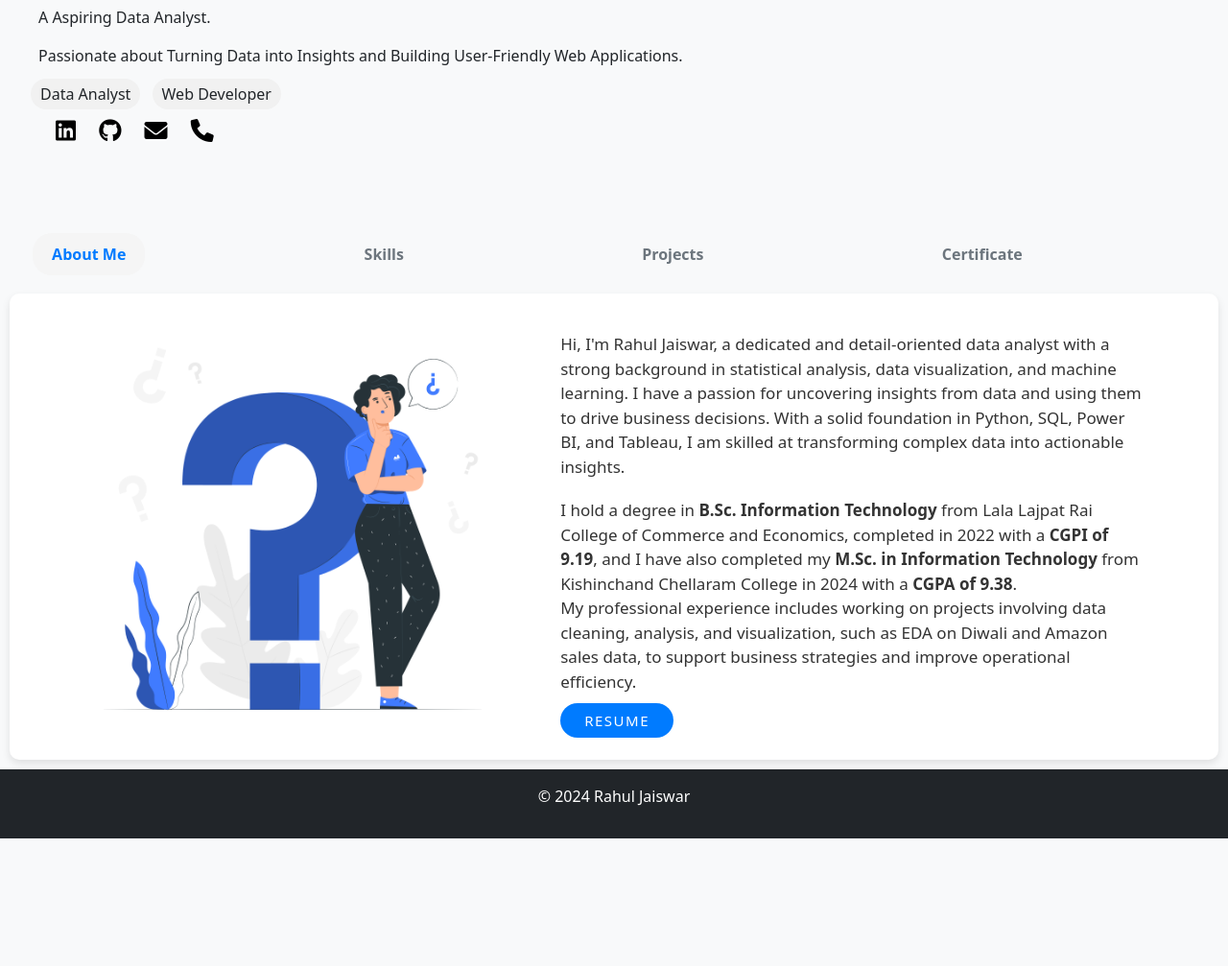
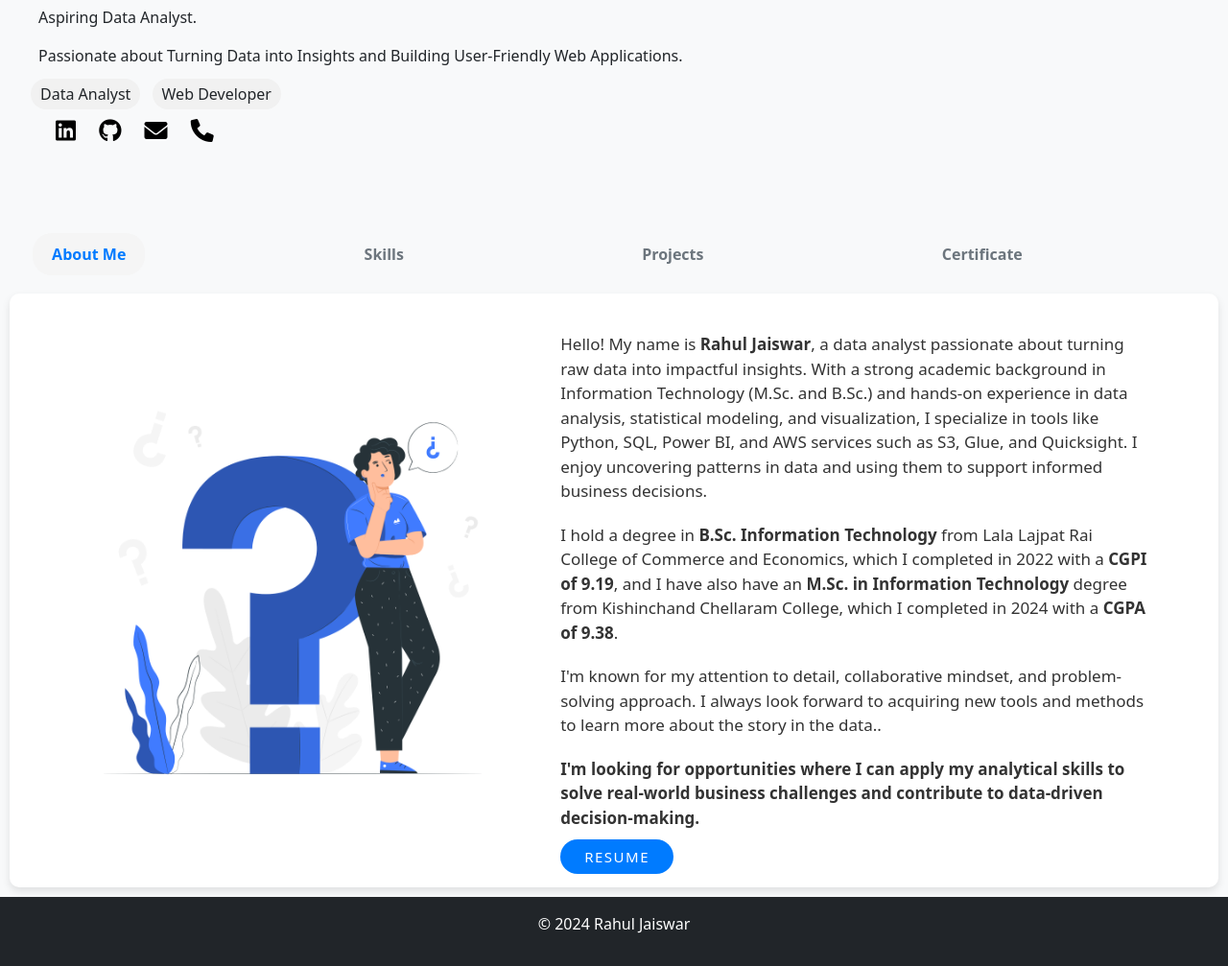
Before and after one commit to rahuljaiswar/portfolio, a Flask app: page / in a window 1280 px wide. Shown: the part 791-1798 px from the top of the page at 96% size. Before the commit the page ends 1665 px from the top, so only its background shows below. Run offline with Flask 3, Linux system fonts and the light colour scheme; some libraries are stand-ins or nearby versions.

Commit message:
updated about section

```diff
--- a/templates/about.html
+++ b/templates/about.html
@@ -9,25 +9,20 @@
     <div class="content">
       <div class="article">
         <p>
-          Hi, I'm Rahul Jaiswar, a dedicated and detail-oriented data analyst
-          with a strong background in statistical analysis, data visualization,
-          and machine learning. I have a passion for uncovering insights from
-          data and using them to drive business decisions. With a solid
-          foundation in Python, SQL, Power BI, and Tableau, I am skilled at
-          transforming complex data into actionable insights.
+          Hello! My name is <strong>Rahul Jaiswar</strong>, a data analyst passionate about turning raw data into impactful insights. With a strong academic background in Information Technology (M.Sc. and B.Sc.) and hands-on experience in data analysis, statistical modeling, and visualization, I specialize in tools like Python, SQL, Power BI, and AWS services such as S3, Glue, and Quicksight. I enjoy uncovering patterns in data and using them to support informed business decisions.
         </p>
         <p>
           I hold a degree in <strong>B.Sc. Information Technology</strong> from
-          Lala Lajpat Rai College of Commerce and Economics, completed in 2022
-          with a <strong>CGPI of 9.19</strong>, and I have also completed my
-          <strong>M.Sc. in Information Technology</strong> from Kishinchand
-          Chellaram College in 2024 with a <strong>CGPA of 9.38</strong>. </br>My
-          professional experience includes working on projects involving data
-          cleaning, analysis, and visualization, such as EDA on Diwali and
-          Amazon sales data, to support business strategies and improve
-          operational efficiency.
+          Lala Lajpat Rai College of Commerce and Economics, which I completed in 2022
+          with a <strong>CGPI of 9.19</strong>, and I have also have an <strong>M.Sc. in Information Technology</strong> degree from Kishinchand
+          Chellaram College, which I completed in 2024 with a <strong>CGPA of 9.38</strong>.
         </p>
-
+        <p>
+          I'm known for my attention to detail, collaborative mindset, and problem-solving approach. I always look forward to acquiring new tools and methods to learn more about the story in the data..
+        </p>
+        <p>
+          <strong>I'm looking for opportunities where I can apply my analytical skills to solve real-world business challenges and contribute to data-driven decision-making.</p>
+          </strong>
         <div class="button">
           <a
             href="{{ url_for('static', filename='documents/Rahul_jaiswar.pdf') }}"
--- a/templates/index.html
+++ b/templates/index.html
@@ -12,7 +12,7 @@
   <div class="profile-header">
     <img src="{{ url_for('static', filename='images/boy.png') }}" alt="Profile Image" class="img-fluid rounded-circle profile-img">
     <h1>Rahul Jaiswar <img src="{{ url_for('static', filename='images/india.png') }}" alt="Indian Flag" class="flag"></h1>
-    <p>A Aspiring Data Analyst.</p>
+    <p>Aspiring Data Analyst.</p>
     <p>Passionate about Turning Data into Insights and Building User-Friendly Web Applications.</p>
     <div class="skills">
         <span>Data Analyst</span>
```
